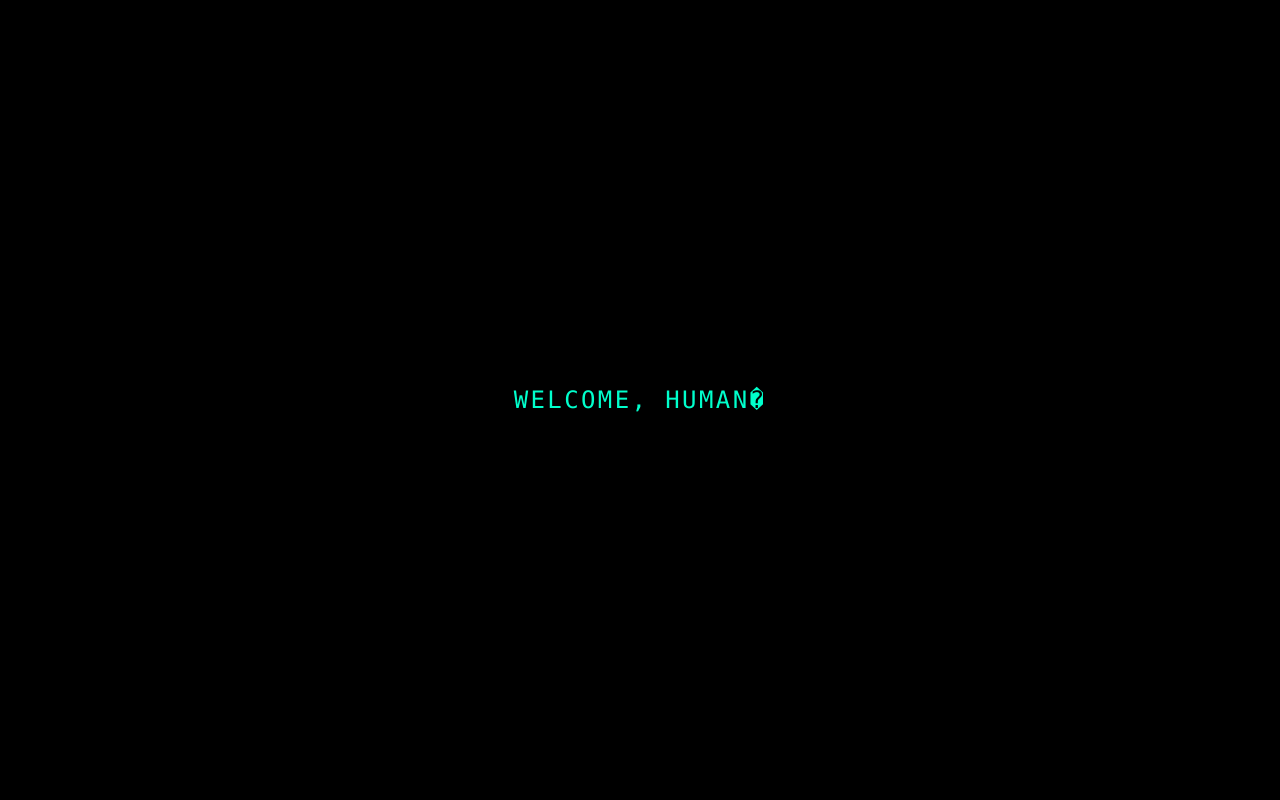
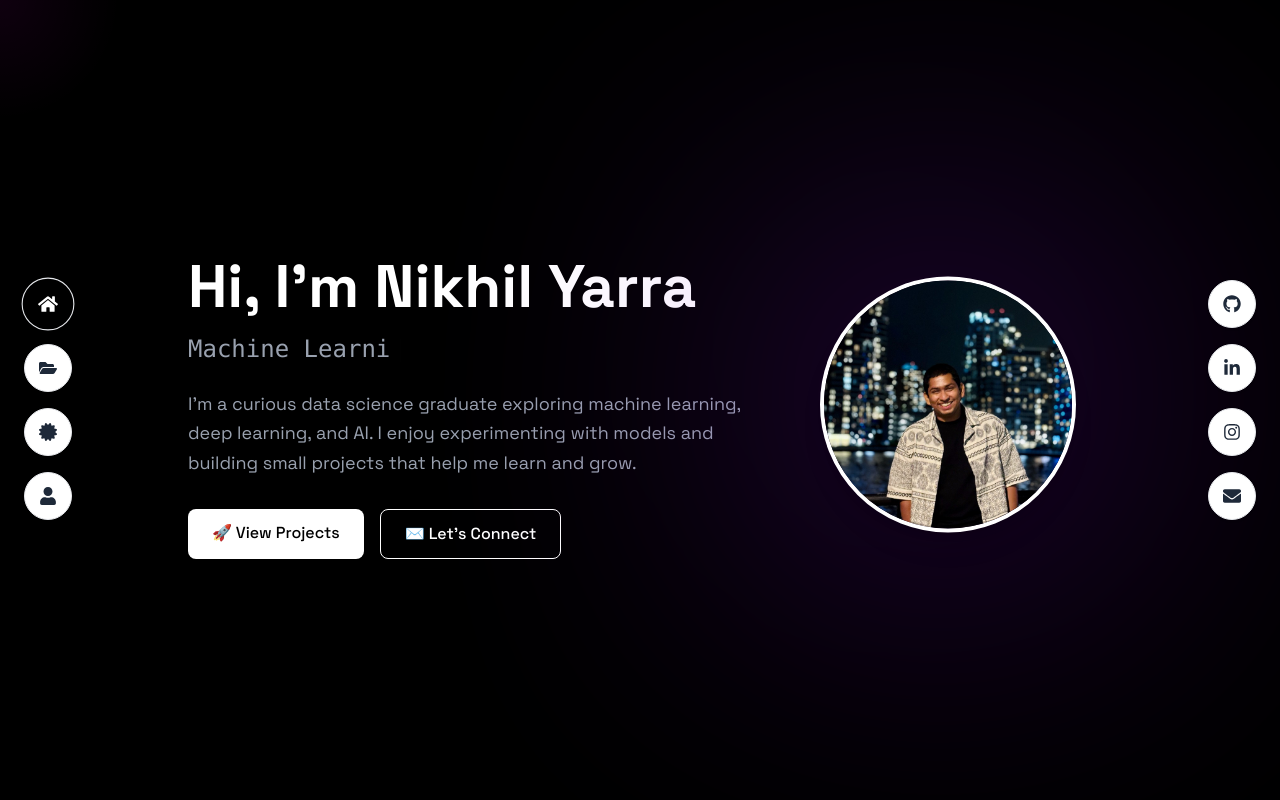
Before and after one commit to nymav/ny-portfolio, a React (Vite) app: page / in a window 1280 px wide. Shown: the top 800 px of the page. Built offline with nearby package versions, Linux system fonts and the light colour scheme.

Commit message:
⚙️ Remove post-animation delay in loading screen

```diff
--- a/src/components/LoadingScreen.jsx
+++ b/src/components/LoadingScreen.jsx
@@ -20,14 +20,14 @@ export const LoadingScreen = ({ onComplete }) => {
       );
       frame++;
 
-      if (frame > FINAL_MESSAGE.length * 4 + 10) {
+      if (frame > FINAL_MESSAGE.length * 2.5 + 1) {
         clearInterval(interval);
         setTimeout(() => {
           setVisible(false);
           onComplete();
-        }, 500); // fade out delay
+        }, 0); // fade out delay
       }
-    }, 100); // frame speed
+    }, 50); // frame speed
 
     return () => clearInterval(interval);
   }, [onComplete]);
```
